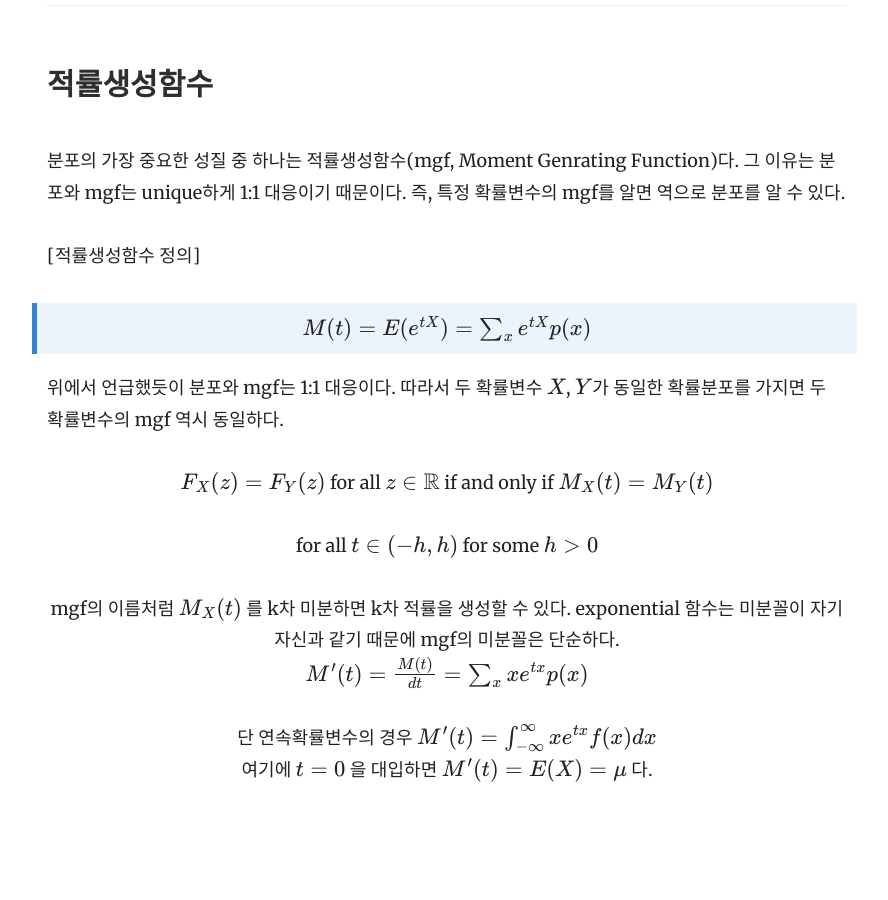
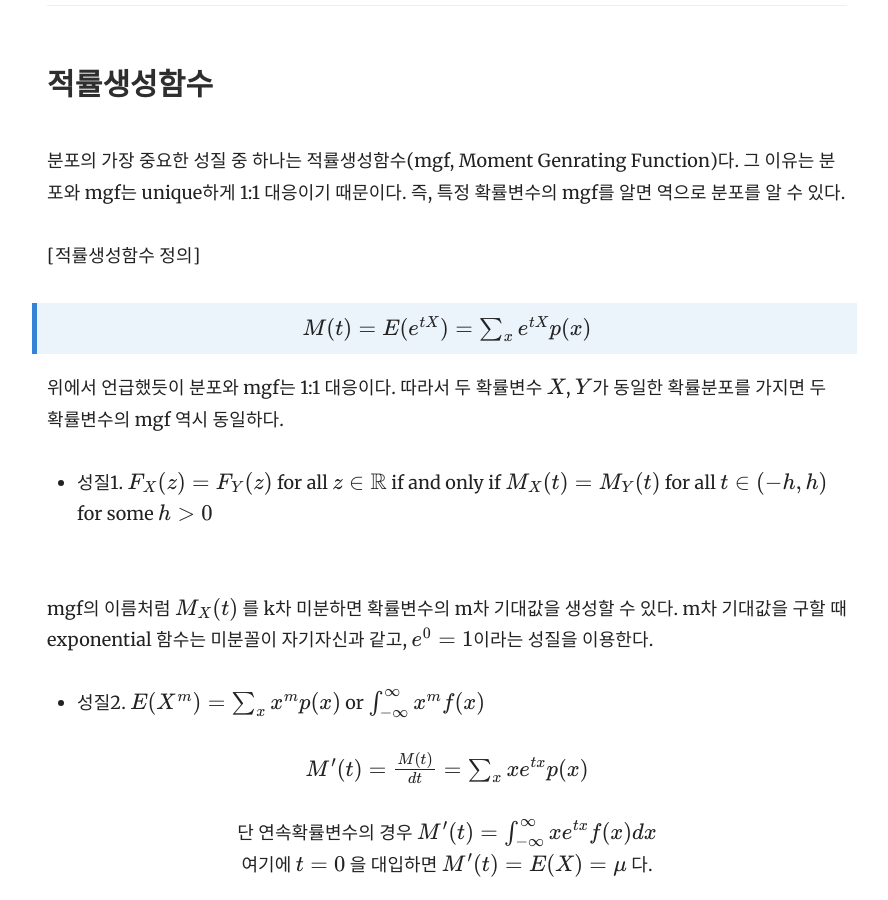
Before and after one commit to yrk3434/yrk3434.github.io, a Jekyll site: the page built from _docs/Theory/Mathematical Statistics.md, in a window 1280 px wide and 900 px high, scrolled down 1348 px. Shown: the whole window, without its empty margins (343-1231 px from the left). Built offline with Jekyll 4.4.1, drawn with Linux system fonts in a browser that asks for light colours; formulas are drawn with MathJax 3; before the commit the page ends 2153 px from its top, so only the background shows below that.

Commit message:
Update Mathematical Statistics.md

```diff
--- a/_docs/Theory/Mathematical Statistics.md
+++ b/_docs/Theory/Mathematical Statistics.md
@@ -46,12 +46,11 @@ toc_label: 목차
 > <center>$ M(t)=E( e^{tX} )  = \sum_x e^{tX} p(x) $ <center/>
 
 위에서 언급했듯이 분포와 mgf는 1:1 대응이다. 따라서 두 확률변수 $ X $, $ Y $가 동일한 확률분포를 가지면 두 확률변수의 mgf 역시 동일하다.
-
-<center> $ F_X(z) = F_Y(z)$ for all $ z \in \mathbb{R} $ if and only if $ M_X(t) = M_Y(t) $ <center/> <br/>
-<center> for all $ t \in (-h,h) $ for some $h>0$  <center/>
+- 성질1. $ F_X(z) = F_Y(z)$ for all $ z \in \mathbb{R} $ if and only if $ M_X(t) = M_Y(t) $ for all $ t \in (-h,h) $ for some $h>0$  <center/>
 
 <br/>
-mgf의 이름처럼 $ M_X(t) $ 를 k차 미분하면 k차 적률을 생성할 수 있다. exponential 함수는 미분꼴이 자기자신과 같기 때문에 mgf의 미분꼴은 단순하다.
+mgf의 이름처럼 $ M_X(t) $ 를 k차 미분하면 확률변수의 m차 기대값을 생성할 수 있다. m차 기대값을 구할 때 exponential 함수는 미분꼴이 자기자신과 같고, $e^0=1$이라는 성질을 이용한다.
+- 성질2. $ E(X^m) = \sum_x x^m p(x) $ or $ \int_{-\infty}^{\infty} x^m f(x)$
 
 <center> $ M'(t) = \frac{M(t)}{dt} = \sum_x xe^{tx}p(x) $ <center/> <br/>
 단 연속확률변수의 경우 $ M'(t) = \int_{-\infty}^{\infty} xe^{tx}f(x) dx $ <br/>
```
